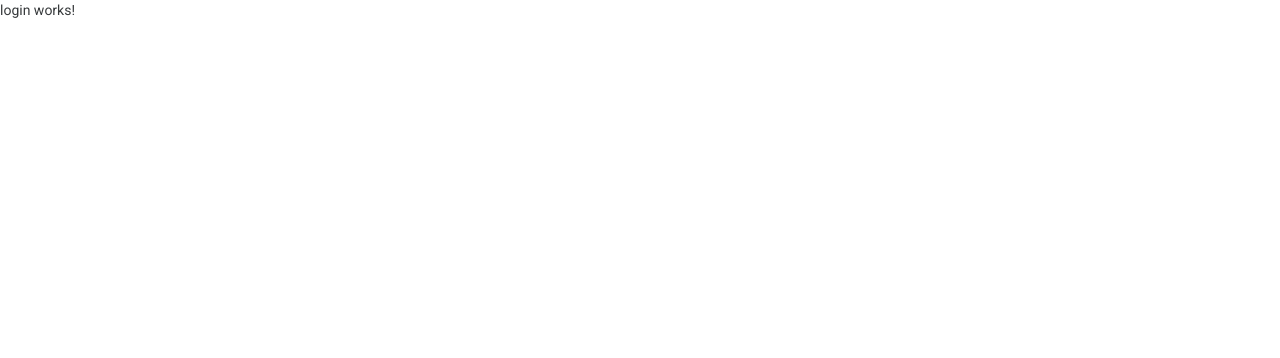
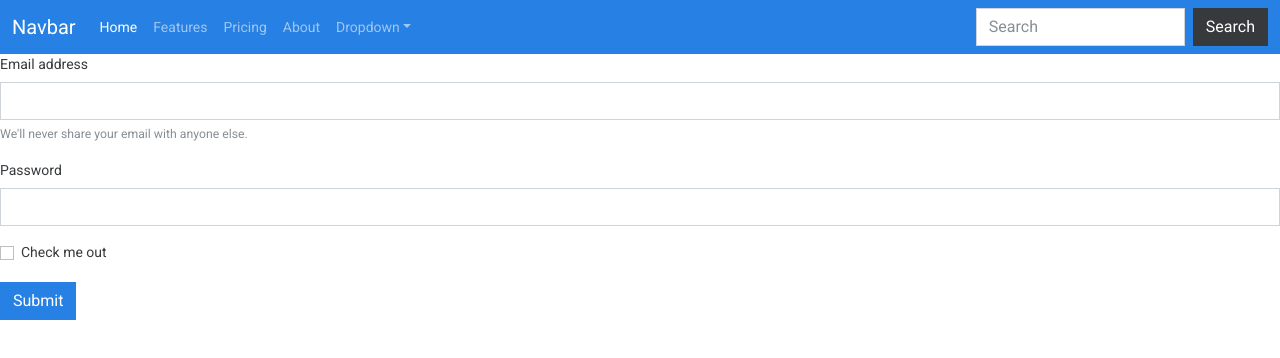
Before and after one commit to JuanfelipeX/CentralCV-NTD, an Angular app in the folder cv/: page /login in a window 1280 px wide. Shown: the top 358 px of the page. Built offline with nearby package versions, Linux system fonts and the light colour scheme.

Commit message:
haciendo algo del login

```diff
--- a/cv/src/app/app.component.html
+++ b/cv/src/app/app.component.html
@@ -1,2 +1,43 @@
+<nav class="navbar navbar-expand-lg navbar-dark bg-primary">
+    <div class="container-fluid">
+        <a class="navbar-brand" href="#">Navbar</a>
+        <button class="navbar-toggler" type="button" data-bs-toggle="collapse" data-bs-target="#navbarColor01" aria-controls="navbarColor01" aria-expanded="false" aria-label="Toggle navigation">
+      <span class="navbar-toggler-icon"></span>
+    </button>
+
+        <div class="collapse navbar-collapse" id="navbarColor01">
+            <ul class="navbar-nav me-auto">
+                <li class="nav-item">
+                    <a class="nav-link active" href="#">Home
+            <span class="visually-hidden">(current)</span>
+          </a>
+                </li>
+                <li class="nav-item">
+                    <a class="nav-link" href="#">Features</a>
+                </li>
+                <li class="nav-item">
+                    <a class="nav-link" href="#">Pricing</a>
+                </li>
+                <li class="nav-item">
+                    <a class="nav-link" href="#">About</a>
+                </li>
+                <li class="nav-item dropdown">
+                    <a class="nav-link dropdown-toggle" data-bs-toggle="dropdown" href="#" role="button" aria-haspopup="true" aria-expanded="false">Dropdown</a>
+                    <div class="dropdown-menu">
+                        <a class="dropdown-item" href="#">Action</a>
+                        <a class="dropdown-item" href="#">Another action</a>
+                        <a class="dropdown-item" href="#">Something else here</a>
+                        <div class="dropdown-divider"></div>
+                        <a class="dropdown-item" href="#">Separated link</a>
+                    </div>
+                </li>
+            </ul>
+            <form class="d-flex">
+                <input class="form-control me-sm-2" type="text" placeholder="Search">
+                <button class="btn btn-secondary my-2 my-sm-0" type="submit">Search</button>
+            </form>
+        </div>
+    </div>
+</nav>
 <router-outlet>
 </router-outlet>
--- a/cv/src/app/login/login.component.html
+++ b/cv/src/app/login/login.component.html
@@ -1 +1,18 @@
-<p>login works!</p>
+<div class="">
+    <form>
+        <div class=" mb-3 ">
+            <label for="exampleInputEmail1 " class="form-label ">Email address</label>
+            <input type="email " class="form-control " id="exampleInputEmail1 " aria-describedby="emailHelp ">
+            <div id="emailHelp " class="form-text ">We'll never share your email with anyone else.</div>
+        </div>
+        <div class="mb-3 ">
+            <label for="exampleInputPassword1 " class="form-label ">Password</label>
+            <input type="password " class="form-control " id="exampleInputPassword1 ">
+        </div>
+        <div class="mb-3 form-check ">
+            <input type="checkbox " class="form-check-input " id="exampleCheck1 ">
+            <label class="form-check-label " for="exampleCheck1 ">Check me out</label>
+        </div>
+        <button type="submit " class="btn btn-primary ">Submit</button>
+    </form>
+</div>
```
